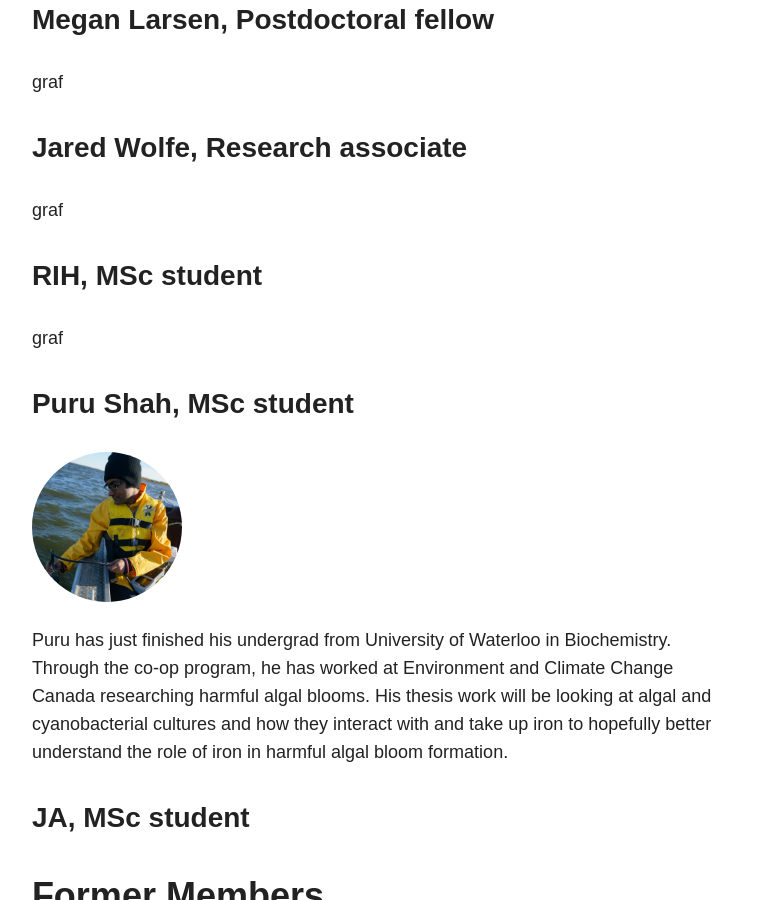
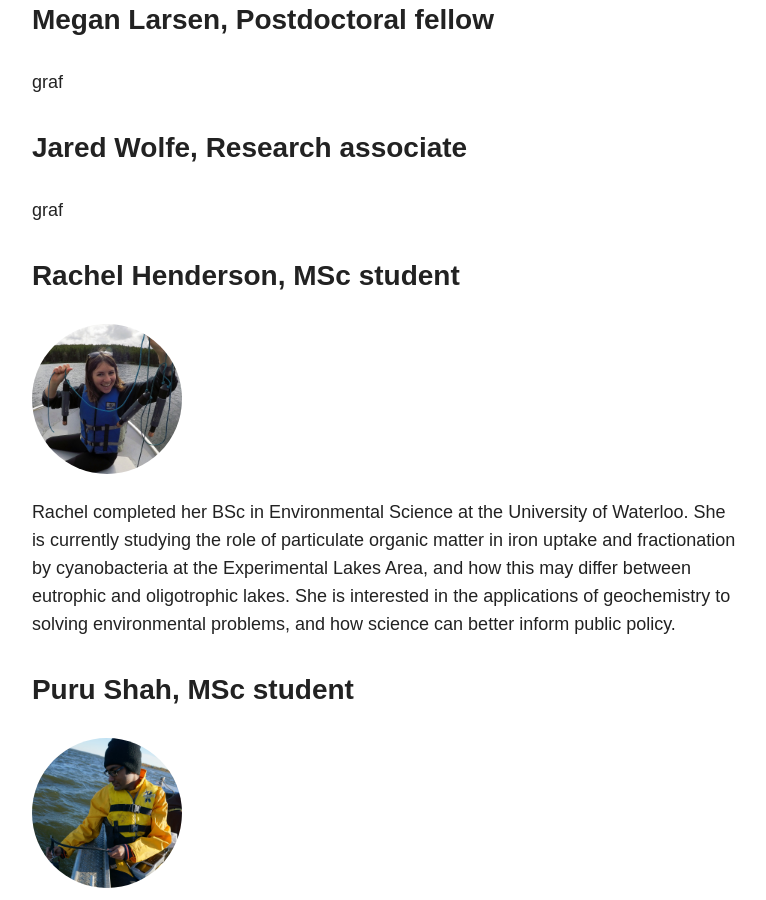
Before and after one commit to jjvenky/jjvenky.github.io, a Jekyll site: the page built from people/index.md, in a window 1280 px wide and 900 px high, scrolled down 1151 px. Shown: the whole window, without its empty margins (254-1020 px from the left). Built offline with Jekyll 4.4.1, drawn with Linux system fonts in a browser that asks for light colours; nearby versions of some CDN libraries.

Commit message:
Add Rachel Henderson to people

```diff
--- a/people/index.md
+++ b/people/index.md
@@ -21,9 +21,11 @@ graf
 
 graf
 
-### RIH, MSc student
+### Rachel Henderson, MSc student
 
-graf
+![](../images/rachel_henderson-photo.jpg){: class="bio-photo"}
+
+Rachel completed her BSc in Environmental Science at the University of Waterloo. She is currently studying the role of particulate organic matter in iron uptake and fractionation by cyanobacteria at the Experimental Lakes Area, and how this may differ between eutrophic and oligotrophic lakes. She is interested in the applications of geochemistry to solving environmental problems, and how science can better inform public policy.
 
 ### Puru Shah, MSc student
 
```
Also changed, not shown: images/rachel_henderson-photo.jpg (added).
